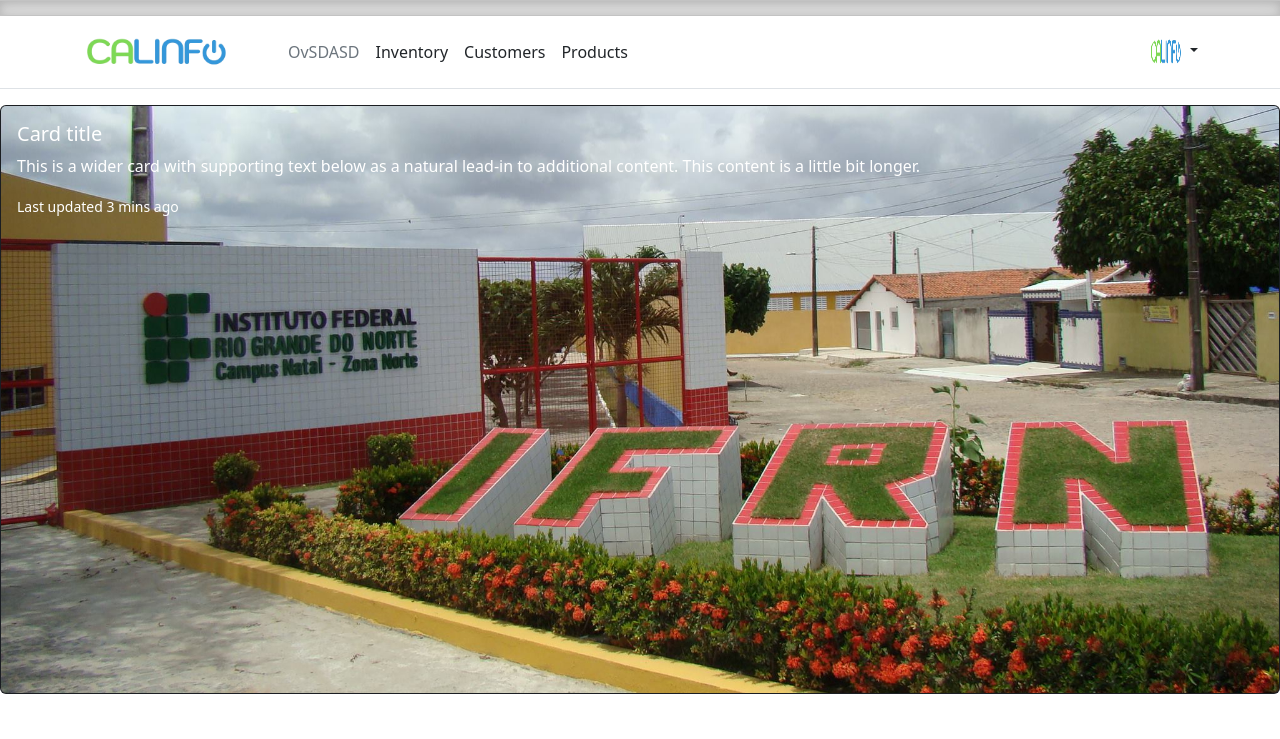
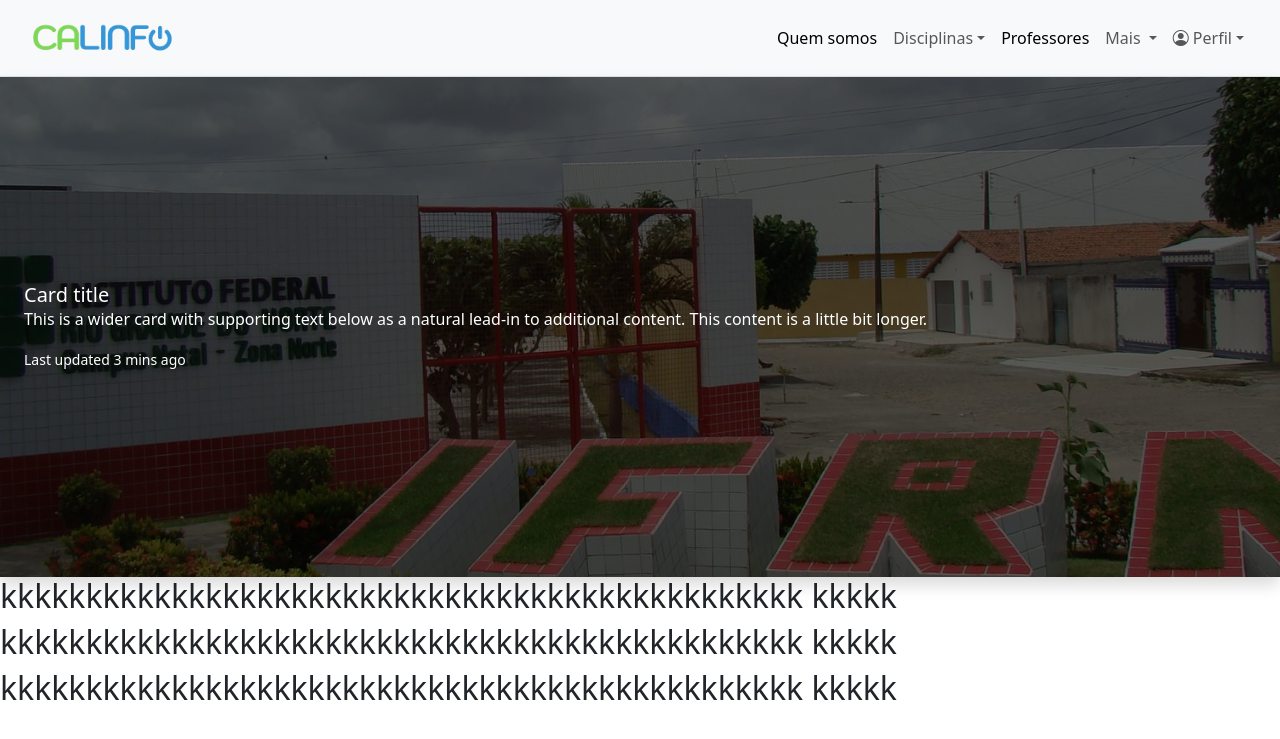
Before and after one commit to Thaypann/Calinfo, a Flask app: page / in a window 1280 px wide. Shown: the top 739 px of the page. Run offline with Flask 3, Linux system fonts and the light colour scheme.

Commit message:
Formatando o Bootstrap

```diff
--- a/static/style.css
+++ b/static/style.css
@@ -31,6 +31,51 @@
   outline: 0;
 }
 
+.bg-fixed-card {
+    background-image: url('imagens/campus1.jpg');
+    background-size: cover;
+    background-position: center;
+    background-attachment: fixed;
+    height: 500px;
+    position: relative;
+    color: white;
+    width: 100%;
+  }
+
+  .bg-fixed-card::before {
+    content: "";
+    position: absolute;
+    inset: 0;
+    background-color: rgba(0, 0, 0, 0.4); /* escurece a imagem */
+    z-index: 1;
+  }
+
+  .bg-fixed-card .card-content {
+    position: relative;
+    z-index: 2;
+  }
+
+    /* Submenu dropdown */
+    .dropdown-submenu {
+      position: relative;
+    }
+
+    .dropdown-submenu .dropdown-menu {
+      top: 0;
+      left: 100%;
+      margin-top: -1px;
+      display: none;
+    }
+
+    .dropdown-submenu:hover .dropdown-menu {
+      display: block;
+    }
+
+    /* Garante que submenu não vá para fora da tela */
+    .dropdown-menu {
+      min-width: 200px;
+    }
+
 .container1{
     width: 100%;
     height:300px;
--- a/templates/index.html
+++ b/templates/index.html
@@ -7,49 +7,166 @@
         <title>CALINFO</title>
     <link rel="stylesheet" href="{{ url_for('static', filename='style.css') }}">
     <link rel="stylesheet" href="	https://cdn.jsdelivr.net/npm/bootstrap@5.3.6/dist/css/bootstrap.min.css">
+    <link href="https://cdn.jsdelivr.net/npm/bootstrap-icons@1.10.5/font/bootstrap-icons.css" rel="stylesheet">
 </head>
 <body>
-    <div class="b-example-divider"></div>
-
-  <header class="p-3 mb-3 border-bottom">
-    <div class="container">
-      <div class="d-flex flex-wrap align-items-center justify-content-center justify-content-lg-start ">
-        <a href="/" class="d-flex align-items-center mb-2 mb-lg-0 text-dark text-decoration-none">
-            <img src="{{url_for('static', filename='imagens/logo1.png') }}" alt="mdo" width="150">
-            <svg class="bi me-2" width="40" height="32" role="img" aria-label="Bootstrap"><use xlink:href="#bootstrap"/></svg>
+    <nav class="navbar navbar-expand-lg bg-light border-bottom p-3">
+      <div class="container-fluid">
+        <!-- Logo -->
+        <a class="navbar-brand d-flex align-items-center" href="/">
+          <img src="{{ url_for('static', filename='imagens/logo1.png') }}" alt="Logo" width="150">
         </a>
 
-        <ul class="nav col-12 col-lg-auto me-lg-auto mb-2 justify-content-center mb-md-0">
-          <li><a href="#" class="nav-link px-2 link-secondary">OvSDASD</a></li>
-          <li><a href="#" class="nav-link px-2 link-dark">Inventory</a></li>
-          <li><a href="#" class="nav-link px-2 link-dark">Customers</a></li>
-          <li><a href="#" class="nav-link px-2 link-dark">Products</a></li>
-        </ul>
+        <!-- Botão Hamburguer (Mobile) -->
+        <button class="navbar-toggler" type="button" data-bs-toggle="collapse" data-bs-target="#navbarNavDropdown"
+          aria-controls="navbarNavDropdown" aria-expanded="false" aria-label="Toggle navigation">
+          <span class="navbar-toggler-icon"></span>
+        </button>
 
-        <div class="dropdown text-end">
-          <a href="#" class="d-block link-dark text-decoration-none dropdown-toggle" id="dropdownUser1" data-bs-toggle="dropdown" aria-expanded="false">
-            <img src="{{url_for('static', filename='/imagens/logo1.png') }}" alt="mdo" width="32" height="32" class="rounded-circle">
-          </a>
-          <ul class="dropdown-menu text-small" aria-labelledby="dropdownUser1">
-            <li><a class="dropdown-item" href="#">New project...</a></li>
-            <li><a class="dropdown-item" href="#">Settings</a></li>
-            <li><a class="dropdown-item" href="#">Profile</a></li>
-            <li><hr class="dropdown-divider"></li>
-            <li><a class="dropdown-item" href="#">Sign out</a></li>
+        <!-- Menu -->
+        <div class="collapse navbar-collapse" id="navbarNavDropdown">
+          <!-- Links principais -->
+          <ul class="navbar-nav ms-auto mb-2 mb-lg-0">
+            <li class="nav-item">
+              <a class="nav-link active" aria-current="page" href="#">Quem somos</a>
+            </li>
+
+             <!-- Dropdown com submenu (Disciplinas) -->
+            <li class="nav-item dropdown">
+              <a class="nav-link dropdown-toggle" href="#" data-bs-toggle="dropdown">Disciplinas</a>
+              <ul class="dropdown-menu">
+
+                <!-- Repetir para cada período -->
+                <li class="dropdown-submenu">
+                  <a class="dropdown-item dropdown-toggle" href="#">1º Período</a>
+                  <ul class="dropdown-menu">
+                    <li><a class="dropdown-item" href="#">Língua Portuguesa</a></li>
+                    <li><a class="dropdown-item" href="#">Matemática</a></li>
+                  </ul>
+                </li>
+
+                <li class="dropdown-submenu">
+                  <a class="dropdown-item dropdown-toggle" href="#">2º Período</a>
+                  <ul class="dropdown-menu">
+                    <li><a class="dropdown-item" href="#">História</a></li>
+                    <li><a class="dropdown-item" href="#">Geografia</a></li>
+                  </ul>
+                </li>
+
+                <li class="dropdown-submenu">
+                  <a class="dropdown-item dropdown-toggle" href="#">3º Período</a>
+                  <ul class="dropdown-menu">
+                    <li><a class="dropdown-item" href="#">Ciências</a></li>
+                    <li><a class="dropdown-item" href="#">Física</a></li>
+                  </ul>
+                </li>
+
+                <li class="dropdown-submenu">
+                  <a class="dropdown-item dropdown-toggle" href="#">4º Período</a>
+                  <ul class="dropdown-menu">
+                    <li><a class="dropdown-item" href="#">Química</a></li>
+                    <li><a class="dropdown-item" href="#">Biologia</a></li>
+                  </ul>
+                </li>
+
+                <li class="dropdown-submenu">
+                  <a class="dropdown-item dropdown-toggle" href="#">5º Período</a>
+                  <ul class="dropdown-menu">
+                    <li><a class="dropdown-item" href="#">Sociologia</a></li>
+                    <li><a class="dropdown-item" href="#">Filosofia</a></li>
+                  </ul>
+                </li>
+
+                <li class="dropdown-submenu">
+                  <a class="dropdown-item dropdown-toggle" href="#">6º Período</a>
+                  <ul class="dropdown-menu">
+                    <li><a class="dropdown-item" href="#">Educação Física</a></li>
+                    <li><a class="dropdown-item" href="#">Artes</a></li>
+                  </ul>
+                </li>
+
+                <li class="dropdown-submenu">
+                  <a class="dropdown-item dropdown-toggle" href="#">7º Período</a>
+                  <ul class="dropdown-menu">
+                    <li><a class="dropdown-item" href="#">Inglês</a></li>
+                    <li><a class="dropdown-item" href="#">Literatura</a></li>
+                  </ul>
+                </li>
+
+                <li class="dropdown-submenu">
+                  <a class="dropdown-item dropdown-toggle" href="#">8º Período</a>
+                  <ul class="dropdown-menu">
+                    <li><a class="dropdown-item" href="#">Programação</a></li>
+                    <li><a class="dropdown-item" href="#">Banco de Dados</a></li>
+                  </ul>
+                </li>
+
+              </ul>
+            </li>
+
+
+            <li class="nav-item">
+              <a class="nav-link active" aria-current="page" href="#">Professores</a>
+            </li>
+
+
+
+            <!-- Dropdown -->
+            <li class="nav-item dropdown">
+              <a class="nav-link dropdown-toggle" href="#" id="menuDropdown" role="button"
+                data-bs-toggle="dropdown" aria-expanded="false">
+                Mais
+              </a>
+              <ul class="dropdown-menu" aria-labelledby="menuDropdown">
+                <li><a class="dropdown-item" href="#">Projetos</a></li>
+                <li><a class="dropdown-item" href="#">BNCC</a></li>
+                <li><a class="dropdown-item" href="#">SELINFO</a></li>
+                <li><a class="dropdown-item" href="#">ENADE</a></li>
+                <li><a class="dropdown-item" href="#">PIBID</a></li>
+              </ul>
+            </li>
+
+            <!-- Login/Perfil -->
+            <li class="nav-item dropdown">
+              <a class="nav-link dropdown-toggle d-flex align-items-center" href="#" id="userDropdown" role="button"
+                data-bs-toggle="dropdown" aria-expanded="false">
+                <i class="bi bi-person-circle me-1"></i> Perfil
+              </a>
+              <ul class="dropdown-menu dropdown-menu-end" aria-labelledby="userDropdown">
+                <li><a class="dropdown-item" href="#">Meu Perfil</a></li>
+                <li><hr class="dropdown-divider"></li>
+                <li><a class="dropdown-item text-danger" href="#">Sair</a></li>
+              </ul>
+            </li>
           </ul>
         </div>
       </div>
-    </div>
-  </header>
+    </nav>
 
-    <div class="card text-bg-dark container1">
-      <img src="{{url_for('static', filename='imagens/campus1.jpg') }}" class="card-img" width=50% alt="mdo">
-      <div class="card-img-overlay">
-        <h5 class="card-title">Card title</h5>
-        <p class="card-text">This is a wider card with supporting text below as a natural lead-in to additional content. This content is a little bit longer.</p>
-        <p class="card-text"><small>Last updated 3 mins ago</small></p>
+
+    <div class="bg-fixed-card w-100 mx-0">
+      <div class="bg-fixed-card rounded shadow d-flex align-items-center">
+        <div class="card-content p-4">
+          <h5 class="card-title">Card title</h5>
+          <p class="card-text">
+            This is a wider card with supporting text below as a natural lead-in to additional content.
+            This content is a little bit longer.
+          </p>
+          <p class="card-text"><small>Last updated 3 mins ago</small></p>
+        </div>
       </div>
     </div>
 
+    <h2>kkkkkkkkkkkkkkkkkkkkkkkkkkkkkkkkkkkkkkkkkkkkkkk
+      kkkkk
+    </h2>
+    <h2>kkkkkkkkkkkkkkkkkkkkkkkkkkkkkkkkkkkkkkkkkkkkkkk
+      kkkkk
+    </h2>
+    <h2>kkkkkkkkkkkkkkkkkkkkkkkkkkkkkkkkkkkkkkkkkkkkkkk
+      kkkkk
+    </h2>
+
+  <script src="https://cdn.jsdelivr.net/npm/bootstrap@5.3.0/dist/js/bootstrap.bundle.min.js"></script>
 </body>
 </html>
```
